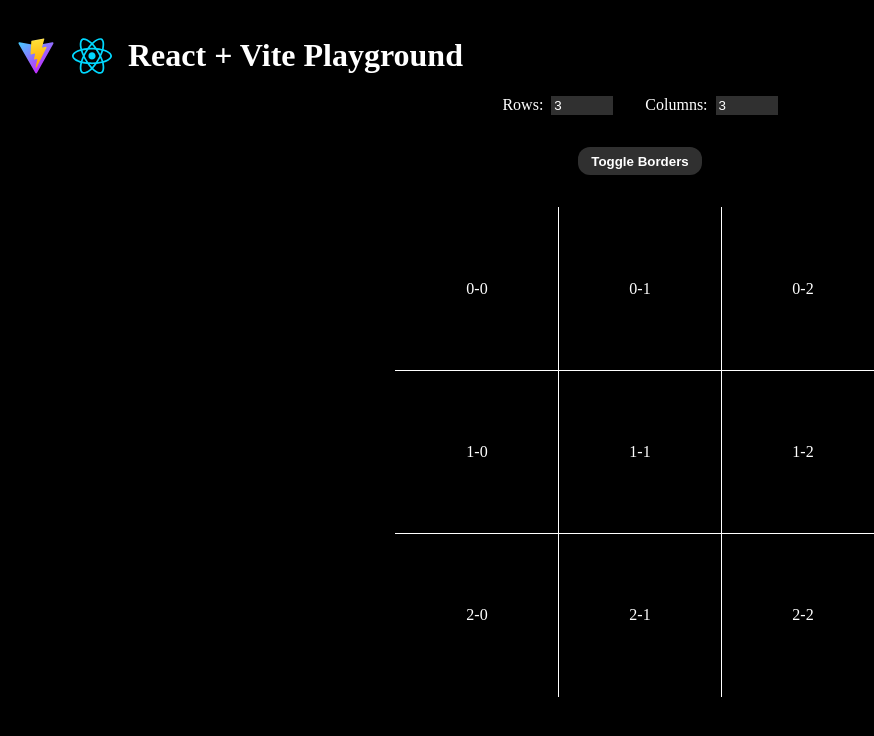
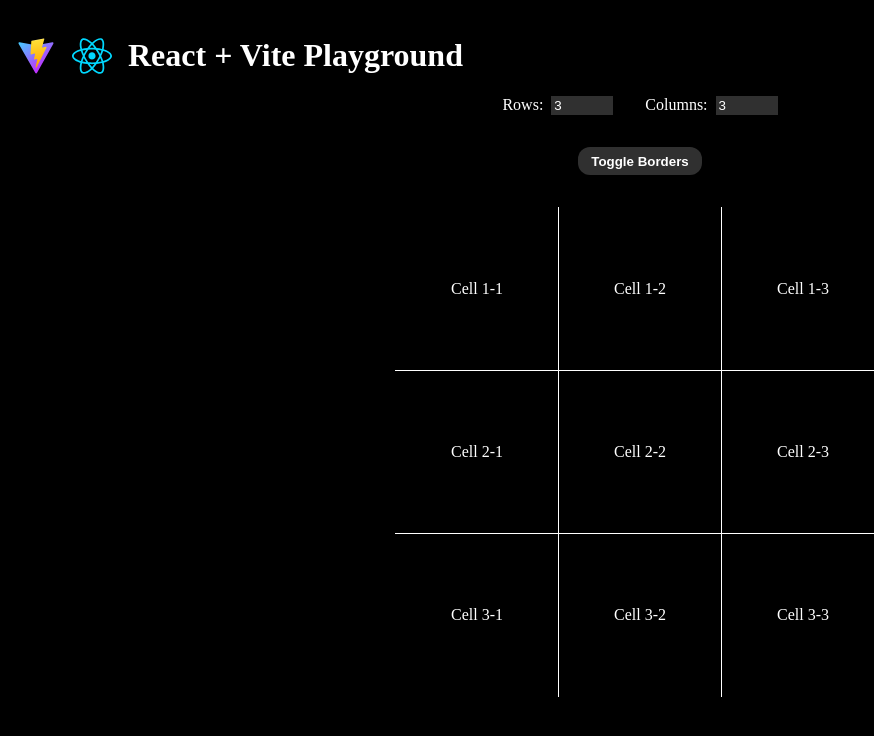
Before and after one commit to rookie2675/vite-react-demo, a React (Vite) app: page /table in a window 1280 px wide. Shown: the top 736 px of the page, without its empty margins (0-874 px from the left). Built offline with nearby package versions, Linux system fonts and the light colour scheme.

Commit message:
Moved table control options from the component to the page

```diff
--- a/src/components/Tables/TableComponent.module.css
+++ b/src/components/Tables/TableComponent.module.css
@@ -1,21 +1,3 @@
-.options {
-    gap: 2em;
-    display: flex;
-    flex-direction: row;
-}
-
-.dimensionControl {
-    gap: 1em;
-    display: flex;
-    flex-direction: column;
-}
-
-.label {
-    gap: 0.5em;
-    display: flex;
-    flex-direction: row;
-}
-
 .cell {
     width: 10em;
     height: 10em;
--- a/src/components/Tables/TableComponent.tsx
+++ b/src/components/Tables/TableComponent.tsx
@@ -1,56 +1,25 @@
-import { useState } from "react";
-import ControlledNumberInputComponent from "@/components/Inputs/ControlledNumberInputComponent";
-import styles from "./TableComponent.module.css";
+import styles from './TableComponent.module.css';
 
-function generateTable(rows: number, columns: number): React.JSX.Element[] {
-    const table = [];
-
-    for (let i = 0; i < rows; i++) {
-        const row = [];
-
-        for (let j = 0; j < columns; j++) {
-            const key = `${i.toString()}-${j.toString()}`;
-            const cell = (
-                <td key={key} className={styles.cell}>
-                    {key}
-                </td>
-            );
-            row.push(cell);
-        }
-
-        table.push(<tr key={i.toString()}>{row}</tr>);
-    }
-
-    return table;
+interface Props {
+    readonly rows: number;
+    readonly columns: number;
+    readonly bordersVisible: boolean;
 }
 
-export default function Table(): React.JSX.Element {
-    const [rows, setRows] = useState<number>(3);
-    const [columns, setColumns] = useState<number>(3);
-    const [bordersVisible, setBordersVisible] = useState<boolean>(false);
-
-    const table = generateTable(rows, columns);
-
-    function handleToggleBorders(): void {
-        setBordersVisible(!bordersVisible);
-    }
-
+export default function TableComponent(props: Props): React.JSX.Element {
     return (
-        <>
-            <div className={styles.options}>
-                <label className={styles.label}>
-                    Rows:
-                    <ControlledNumberInputComponent min={1} max={100} value={rows} setValue={setRows} />
-                </label>
-                <label className={styles.label}>
-                    Columns:
-                    <ControlledNumberInputComponent min={1} max={100} value={columns} setValue={setColumns} />
-                </label>
-            </div>
-            <button onClick={handleToggleBorders}>Toggle Borders</button>
-            <table className={`${styles.table} ${!bordersVisible ? styles.removeBorders : ""}`}>
-                <tbody>{table}</tbody>
-            </table>
-        </>
+        <table className={`${styles.table} ${!props.bordersVisible ? styles.removeBorders : ''}`}>
+            <tbody>
+                {Array.from({ length: props.rows }, (_, rowIndex) => (
+                    <tr key={`Row-${rowIndex.toString()}`}>
+                        {Array.from({ length: props.columns }, (_, colIndex) => (
+                            <td key={`Col-${colIndex.toString()}`} className={styles.cell}>
+                                Cell {rowIndex + 1}-{colIndex + 1}
+                            </td>
+                        ))}
+                    </tr>
+                ))}
+            </tbody>
+        </table>
     );
 }
--- a/src/configurations/RoutesConfiguration.tsx
+++ b/src/configurations/RoutesConfiguration.tsx
@@ -1,7 +1,7 @@
 import { Routes, Route } from 'react-router';
 import Home from '@/pages/HomePage';
 import TicTacToe from '@/pages/TicTacToePage';
-import TablePage from '@/pages/TablePage';
+import TablePage from '@/pages/table/TablePage';
 import ConnectFour from '@/pages/connect-four/ConnectFourPage';
 
 export default function RoutesConfiguration(): React.JSX.Element {
--- a/src/pages/TablePage.tsx
+++ /dev/null
@@ -1,5 +0,0 @@
-import Table from "@/components/Tables/TableComponent";
-
-export default function TablePage(): React.JSX.Element {
-    return <Table></Table>;
-}
--- /dev/null
+++ b/src/pages/table/TablePage.module.css
@@ -0,0 +1,11 @@
+.label {
+    gap: 0.5em;
+    display: flex;
+    flex-direction: row;
+}
+
+.options {
+    gap: 2em;
+    display: flex;
+    flex-direction: row;
+}
--- /dev/null
+++ b/src/pages/table/TablePage.tsx
@@ -0,0 +1,31 @@
+import ControlledNumberInputComponent from '@/components/Inputs/ControlledNumberInputComponent';
+import TableComponent from '@/components/Tables/TableComponent';
+import { useState } from 'react';
+import styles from './TablePage.module.css';
+
+export default function TablePage(): React.JSX.Element {
+    const [rows, setRows] = useState<number>(3);
+    const [columns, setColumns] = useState<number>(3);
+    const [bordersVisible, setBordersVisible] = useState<boolean>(false);
+
+    function handleToggleBorders(): void {
+        setBordersVisible(!bordersVisible);
+    }
+
+    return (
+        <>
+            <div className={styles.options}>
+                <label className={styles.label}>
+                    Rows:
+                    <ControlledNumberInputComponent min={1} max={100} value={rows} setValue={setRows} />
+                </label>
+                <label className={styles.label}>
+                    Columns:
+                    <ControlledNumberInputComponent min={1} max={100} value={columns} setValue={setColumns} />
+                </label>
+            </div>
+            <button onClick={handleToggleBorders}>Toggle Borders</button>
+            <TableComponent rows={rows} columns={columns} bordersVisible={bordersVisible} />
+        </>
+    );
+}
```
